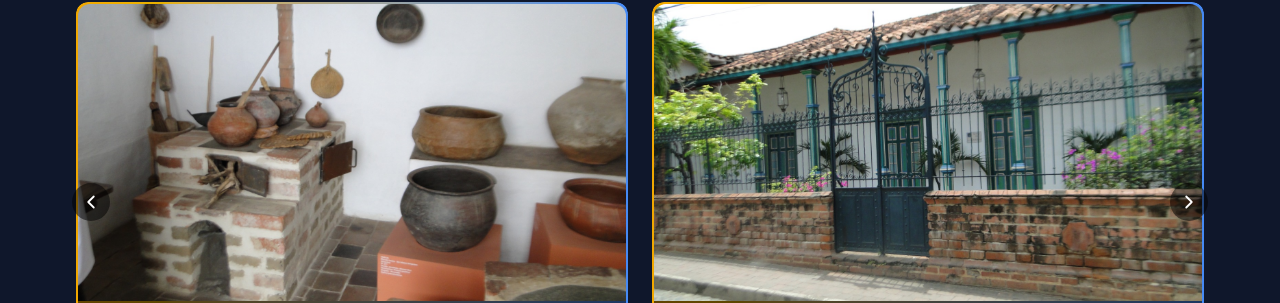
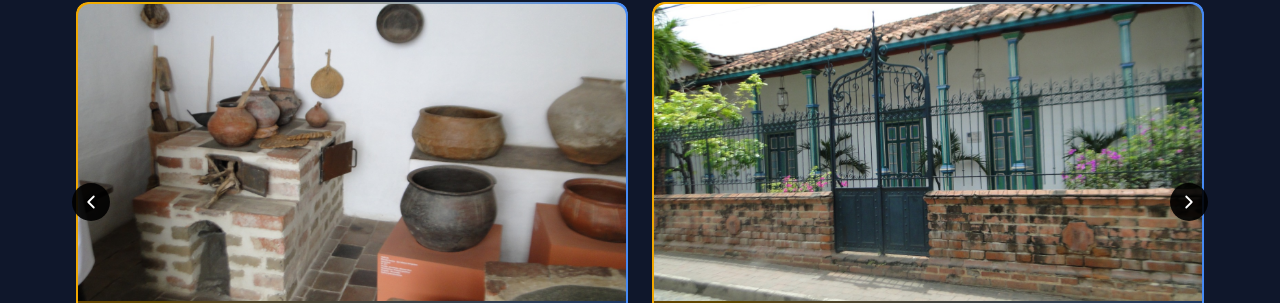
Before and after one commit to Tattoarco/SantaF-Arquitectura, a React (Vite) app: page / in a window 1280 px wide. Shown: the part 1046-1349 px from the top of the page. Built offline with nearby package versions, Linux system fonts and the light colour scheme; a web font is replaced by a local one.

Commit message:
New change

```diff
--- a/src/pages/Gallery.jsx
+++ b/src/pages/Gallery.jsx
@@ -79,13 +79,13 @@ export default function Gallery() {
         {/* Botones */}
         <button
           onClick={prevSlide}
-          className="absolute left-2 top-1/2 -translate-y-1/2 bg-black/50 hover:bg-black/70 text-white rounded-full p-2 z-10"
+          className="absolute left-2 top-1/2 -translate-y-1/2 bg-black/90 hover:bg-black/70 text-white rounded-full p-2 z-10"
         >
           <ChevronLeft size={22} />
         </button>
         <button
           onClick={nextSlide}
-          className="absolute right-2 top-1/2 -translate-y-1/2 bg-black/50 hover:bg-black/70 text-white rounded-full p-2 z-10"
+          className="absolute right-2 top-1/2 -translate-y-1/2 bg-black/90 hover:bg-black/70 text-white rounded-full p-2 z-10"
         >
           <ChevronRight size={22} />
         </button>
--- a/src/pages/Home.jsx
+++ b/src/pages/Home.jsx
@@ -24,13 +24,13 @@ export default function Home() {
   }, [location.state]);
 
   return (
-    <section>
+    <section className="bg-slate-900">
       {/* Fondo */}
-      <img src={Fondo} alt="Fondo" className="absolute inset-0 w-full h-screen object-cover" />
+      <img src={Fondo} alt="Fondo" className="absolute inset-0 w-full h-screen object-cover bg-slate-900" />
       {/* Capa oscura */}
-      <div className="absolute inset-0 bg-[#00000078]"></div>
+      <div className="absolute h-screen inset-0 bg-[#00000078]"></div>
       {/* Degradado inferior */}
-      <div className="gradient-bottom absolute bottom-0 w-full h-[20rem] bg-gradient-to-t from-[#0f172a] to-[#0f172a09]"></div>
+      <div className="gradient-bottom absolute bottom-0 w-full h-[15rem] bg-gradient-to-t from-[#0f172a] to-[#0f172a09]"></div>
 
       <Navbar />
 
```
